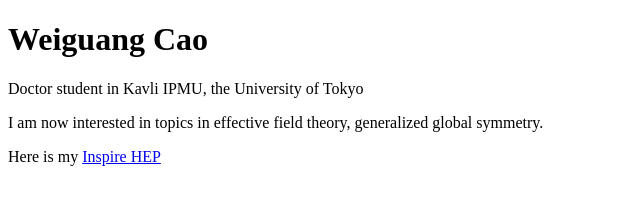
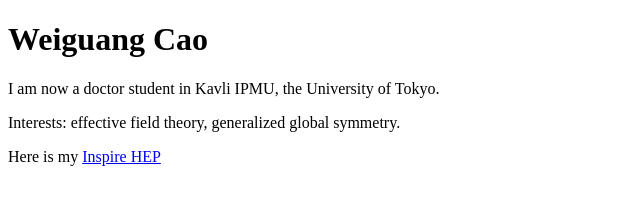
Before and after one commit to tolight/tolight.github.io, a plain HTML site: page index.html in a window 1280 px wide. Shown: the whole page, without its empty margins (0-640 px from the left). Drawn offline with Linux system fonts and the light colour scheme.

Commit message:
Update index.html

```diff
--- a/index.html
+++ b/index.html
@@ -2,8 +2,9 @@
 <html>
 <body>
 <h1>Weiguang Cao</h1>
-<p>Doctor student in Kavli IPMU, the University of Tokyo </p>
-<p>I am now interested in topics in effective field theory, generalized global symmetry.</p>
+<p>I am now a doctor student in Kavli IPMU, the University of Tokyo. </p>
+<p>Interests: effective field theory, generalized global symmetry.</p>
 <p> Here is my <a href="https://inspirehep.net/authors/1867573">Inspire HEP</a>  </p>
+<p>  </p>
 </body>
 </html>
```
